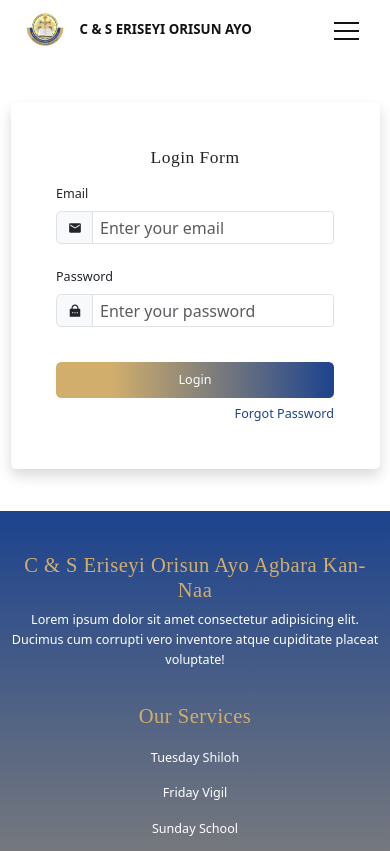
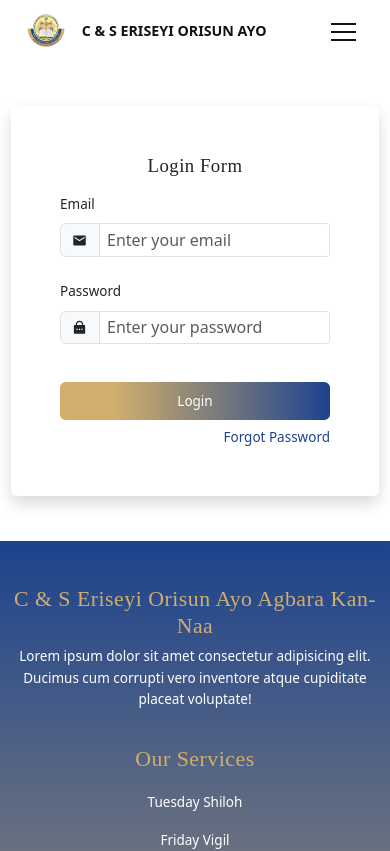
Before and after one commit to tcarsity/eriseyi-orisun-ayo, a React (Vite) app: page /admin/login in a window 390 px wide. Shown: the top 851 px of the page. Built offline with nearby package versions, Linux system fonts and the light colour scheme.

Commit message:
Add dashboard responsiveness

```diff
--- a/src/assets/style.scss
+++ b/src/assets/style.scss
@@ -19,7 +19,7 @@ $church-color: #d1ae6c;
 
 html,
 body {
-  font-size: clamp(14px, 1.8vw, 17px);
+  font-size: clamp(15px, 1.8vw, 17px);
   overflow-x: hidden;
 }
 
--- a/src/components/admin/RecentActivityCard.jsx
+++ b/src/components/admin/RecentActivityCard.jsx
@@ -87,7 +87,6 @@ const RecentActivityCard = () => {
           )}
         </div>
 
-        <div style={{ minHeight: "250px" }}>
         {isLoading ? (
           <div className="d-flex flex-column align-items-center justify-content-center text-muted">
             <div
@@ -148,9 +147,9 @@ const RecentActivityCard = () => {
             ))}
           </ul>
         )}
-        </div>
 
         {!isLoading && meta && (
+          <div className="d-flext justify-content-between align-items-center p-3 border-top bg-light">
             <nav aria-label="Page navigation">
               <ul className="pagination justify-content-center mb-0">
                 <li className={`page-item ${page === 1 ? "disabled" : ""}`}>
@@ -204,6 +203,7 @@ const RecentActivityCard = () => {
                 </li>
               </ul>
             </nav>
+          </div>
         )}
       </div>
     </>
```
Lines whose indentation alone changed are shown as unchanged.
